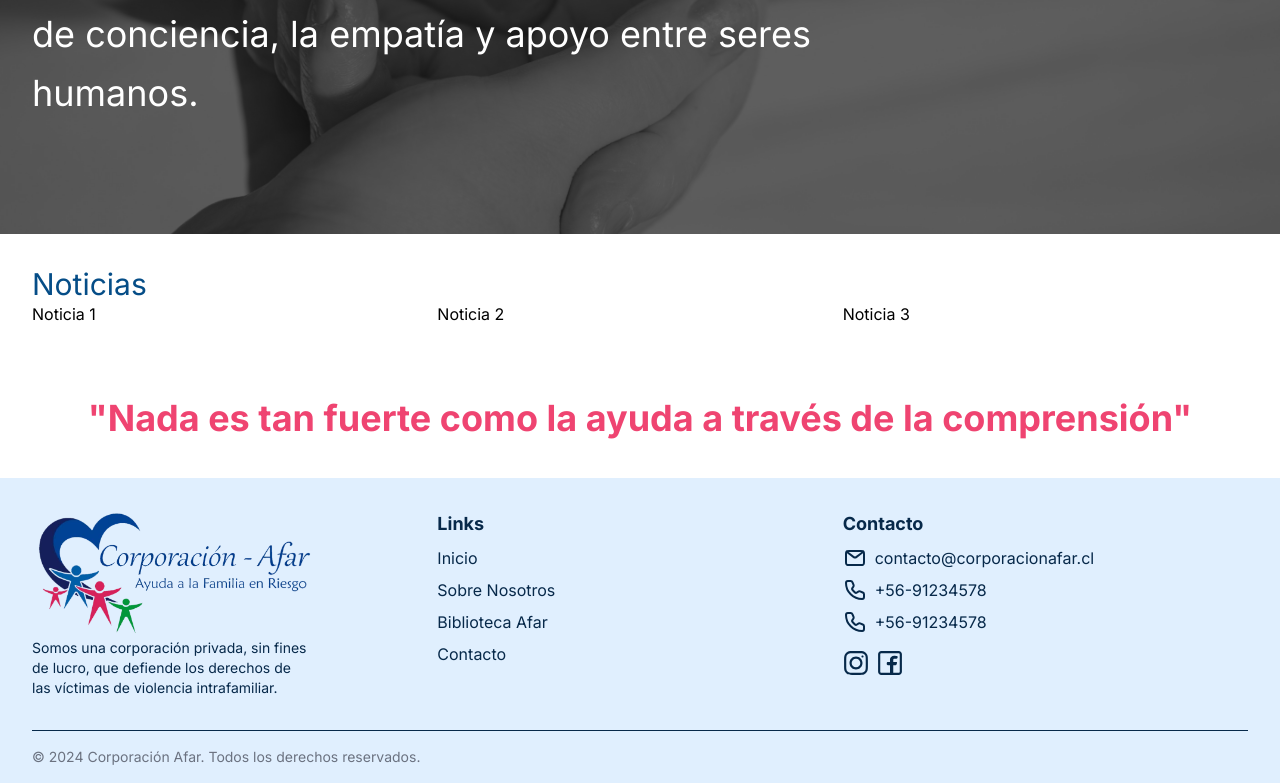
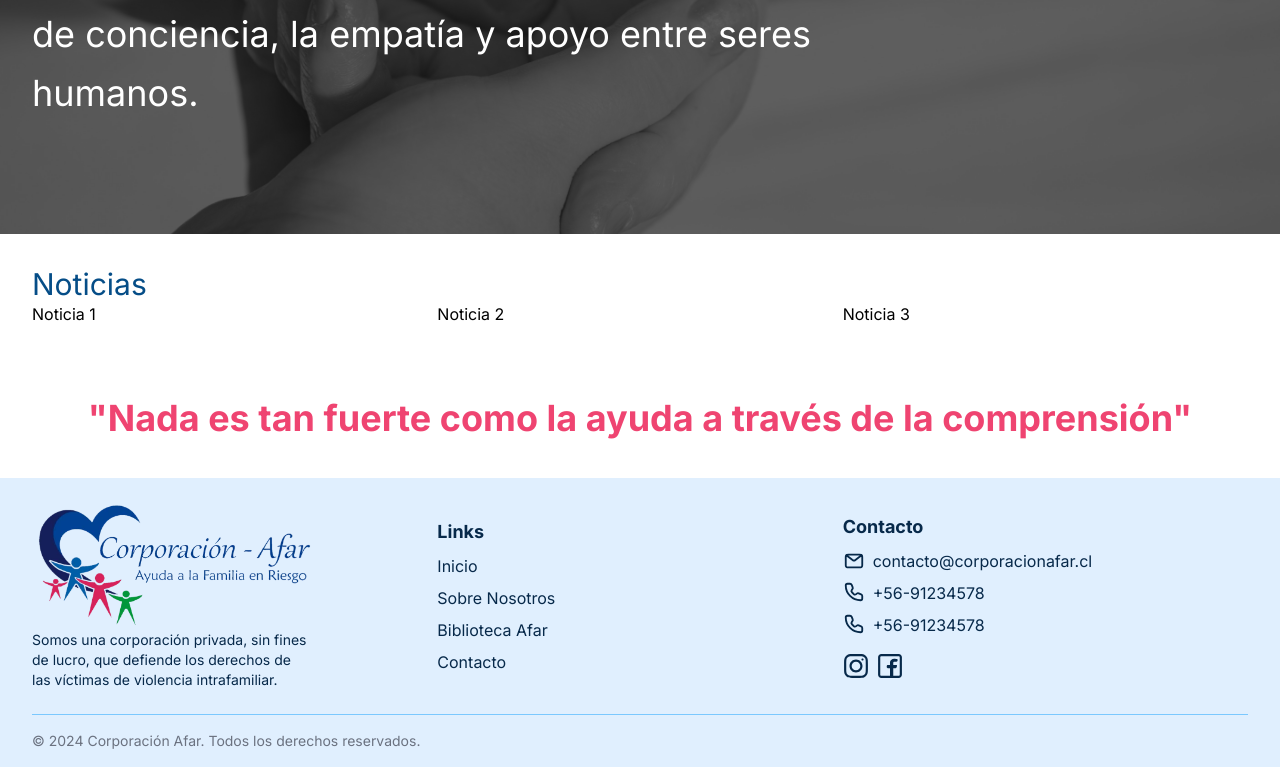
Before and after one commit to Ezfeik/corporacion-afar-website, a Next.js app: page / in a window 1280 px wide. Shown: the part 408-1191 px from the top of the page. Built offline with nearby package versions, Linux system fonts and the light colour scheme.

Commit message:
Update styles for footer on icons and alignment

```diff
--- a/src/components/Footer.tsx
+++ b/src/components/Footer.tsx
@@ -12,7 +12,7 @@ export function Footer() {
     <footer>
       <Container bgColorClass='bg-primary-100'>
         <>
-          <div className='grid grid-cols-1 lg:grid-cols-3 max-w-[1440px] text-primary-950 py-8 border-b-[thin] border-b-primary-950'>
+          <div className='grid grid-cols-1 lg:grid-cols-3 items-center max-w-[1440px] text-primary-950 py-6 border-b-[thin] border-b-primary-300'>
             <div className='mb-4 lg:mb-0'>
               <img className='h-28 lg:h-32' src={logoAfar.src} alt={logoAfar.alt} />
               <p className='text-sm pe-32'>
@@ -38,13 +38,13 @@ export function Footer() {
               <h2 className='text-lg font-bold mb-2'>Contacto</h2>
               <ul className='flex flex-col gap-2 mb-4'>
                 <li className='flex flex-row gap-2'>
-                  <MailIcon colorClass={'stroke-primary-950'} width={24} height={24} />contacto@corporacionafar.cl
+                  <MailIcon colorClass={'stroke-primary-950'} width={22} height={24} />contacto@corporacionafar.cl
                 </li>
                 <li className='flex flex-row gap-2'>
-                  <PhoneIcon colorClass={'stroke-primary-950'} width={24} height={24} />+56-91234578
+                  <PhoneIcon colorClass={'stroke-primary-950'} width={22} height={22} />+56-91234578
                 </li>
                 <li className='flex flex-row gap-2'>
-                  <PhoneIcon colorClass={'stroke-primary-950'} width={24} height={24} />+56-91234578
+                  <PhoneIcon colorClass={'stroke-primary-950'} width={22} height={22} />+56-91234578
                 </li>
               </ul>
               <SocialNetworks fillColorClass="fill-primary-950" />
```
